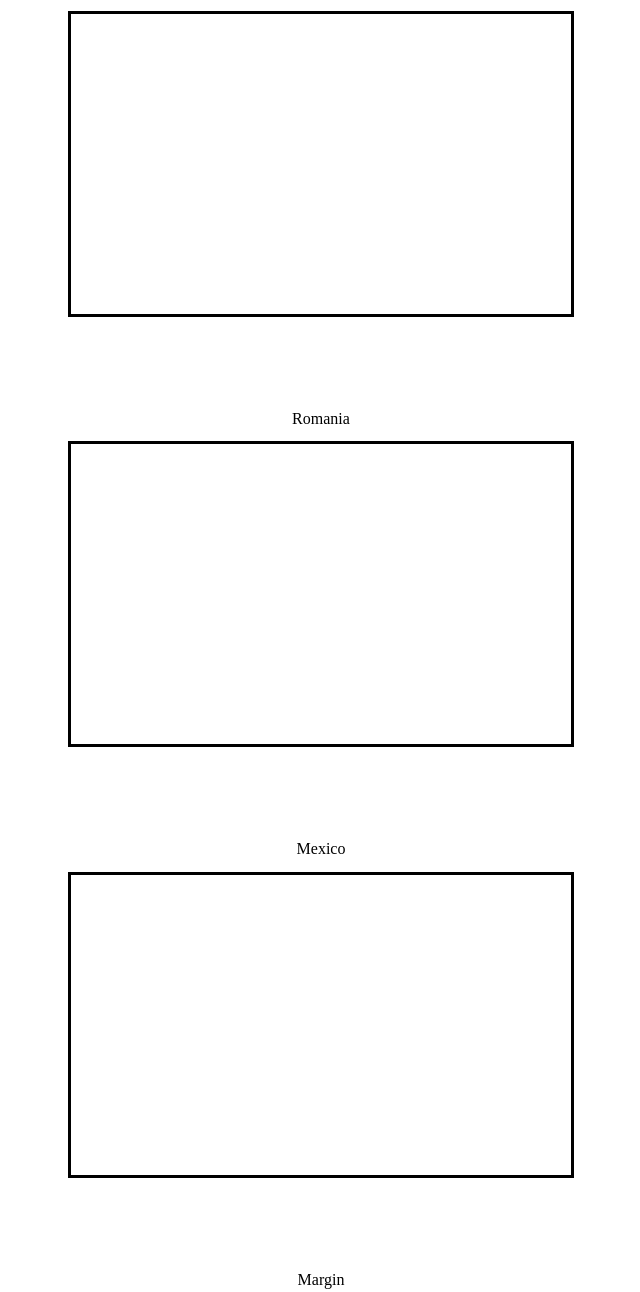
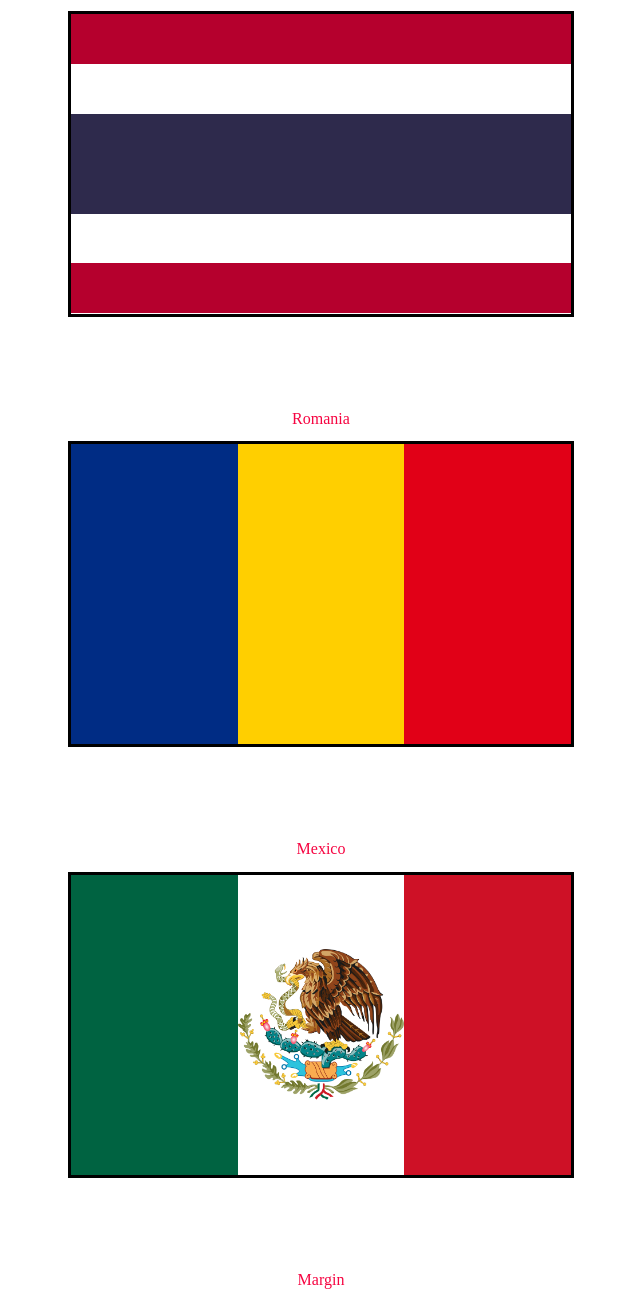
Before and after one commit to fullstack-decal-fa22/hw2-vicshi06, a plain HTML site: page index.html in a window 1280 px wide. Shown: the part 1050-2342 px from the top of the page, without its empty margins (319-959 px from the left). Drawn offline with Linux system fonts and the light colour scheme.

Commit message:
finished website

```diff
--- a/index.html
+++ b/index.html
@@ -29,30 +29,34 @@
 
     <h2 class="label">Thailand</h2>
     <div class="flag">
-      <div class="thailand-red"></div>
-      <div class="thailand-white"></div>
-      <div class="thailand-blue"></div>
-      <div class="thailand-white"></div>
-      <div class="thailand-red"></div>
+      <div class="thailand-red fivevert"></div>
+      <div class="thailand-white fivevert"></div>
+      <div class="thailand-blue threevert"></div>
+      <div class="thailand-white fivevert"></div>
+      <div class="thailand-red fivevert"></div>
     </div>
 
     <h2 class="label">Romania</h2>
-    <div class="flag" style="">
-      <!-- insert flag here -->
+    <div class="flag" style="display:flex; flex-direction:row; width:500px">
+      <div class="romania-blue threehoriz"></div>
+      <div class="romania-yellow threehoriz"></div>
+      <div class="romania-red threehoriz"></div>
     </div>
 
     <h2 class="label">Mexico</h2>
-    <div class="flag">
-      <!-- insert flag here -->
+    <div class="flag" style="display:flex; flex-direction:row; width:500px">
+      <div class="mexico-green threehoriz"></div>
+      <img class ="mexico-img" src = ./eagle.png />
+      <div class="mexico-red threehoriz"></div>
     </div>
 
-    <h2>Margin</h2>
+    <h2 class="label">Margin</h2>
     <div class="margin-container">
-      <div class="flag"></div>
-      <div class="flag"></div>
+      <div class="flag flag1"></div>
+      <div class="flag flag2"></div>
     </div>
 
-    <h2>Padding</h2>
+    <h2 class="label">Padding</h2>
     <div class="flag black">
       <div class="flag padding-container"></div>
     </div>
--- a/styles.css
+++ b/styles.css
@@ -14,6 +14,12 @@
 h2 {
   font-size: medium;
   font-weight: 200;
+  color:#f60441
+}
+
+.label:hover {
+  color:#97e10cfb;
+  font-size: 50px;
 }
 /* END SETUP */
 
@@ -32,6 +38,11 @@ h2 {
 }
 
 .threevert {
+  height: 33.33%;
+}
+
+.fivevert {
+  height: 16.66%;
 }
 
 .threehoriz {
@@ -91,18 +102,29 @@ h2 {
   background-color: #000;
 }
 
+#white {
+  background-color: #fff;
+}
+
+.red {
+  background-color:#f60441
+}
+
+.light-blue {
+  background-color:rgb(0, 13, 255)
+}
 /* BEGIN QUESTION 2 */
 
 .thailand-red {
-  /* TODO */
+  background-color:#B5002D;
 }
 
 .thailand-white {
-  /* TODO */
+  background-color: #fff;
 }
 
 .thailand-blue {
-  /* TODO */
+  background-color: #2E2A4C;
 }
 
 /* END QUESTION 2 */
@@ -129,7 +151,12 @@ h2 {
 }
 
 .mexico-img {
-  /* TODO */
+  display:flex;
+  align-self: center;
+  background-color: #fff;
+  flex-direction:row;
+  max-width: 33.3%;
+
 }
 
 .mexico-red {
@@ -149,17 +176,19 @@ h2 {
 /* For margin practice */
 .flag1 {
   background-color: red;
-  /* TODO */
 }
 
 .flag2 {
   background-color: blue;
-  /* TODO */
+  margin-left: 5rem;
 }
 /* For padding practice */
 .padding-container {
   box-sizing: border-box;
   background-color: lightblue;
   background-clip: content-box, padding-box;
-  /* TODO */
+  padding-bottom: 60px;
+  padding-top: 60px;
+  padding-left: 60px;
+  padding-right: 60px;
 }
```
